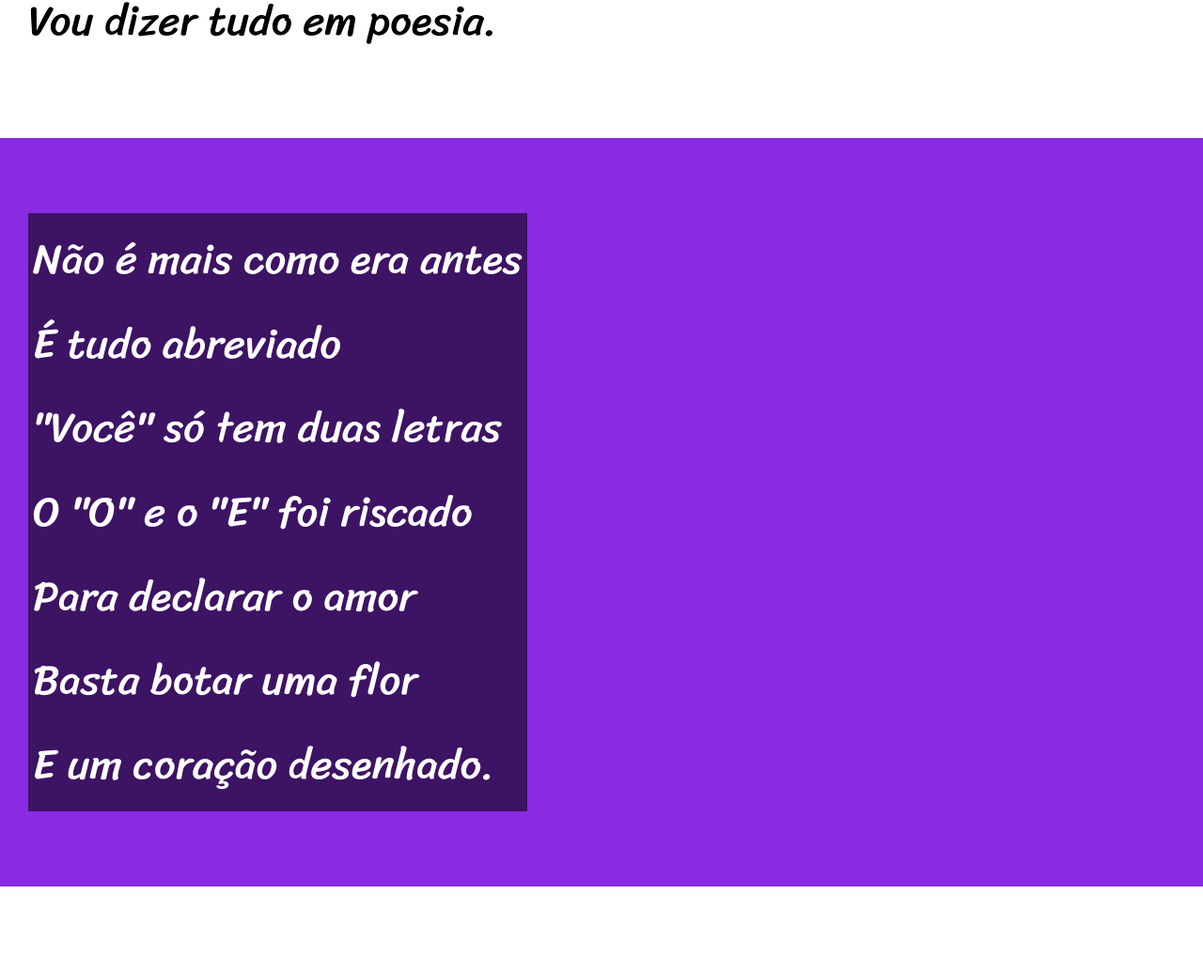
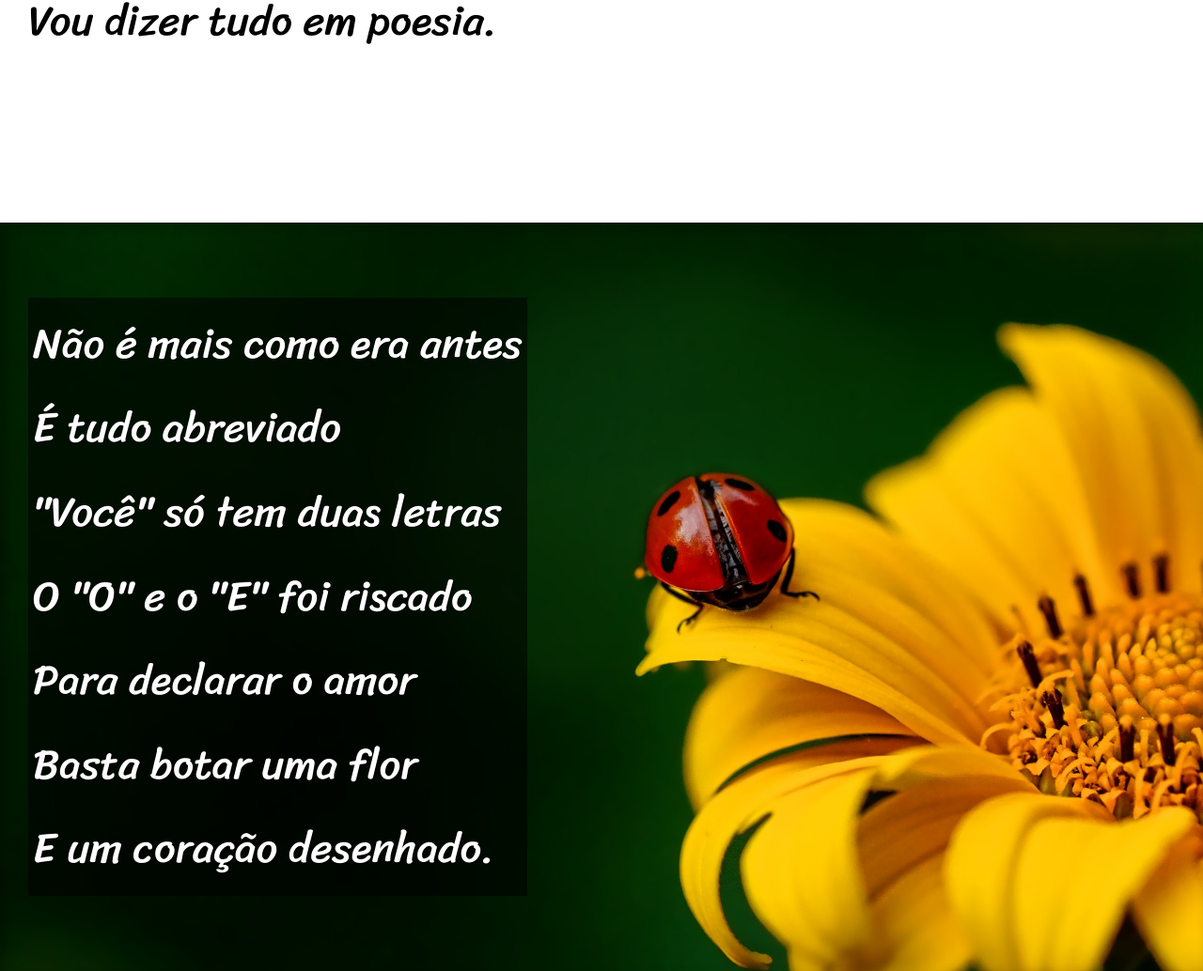
Before and after one commit to arthurmbarros/curso-html, a plain HTML site: page Desafio 4 (cordel com correção do guanabara)/index.html in a window 1280 px wide. Shown: the part 900-1934 px from the top of the page at 94% size. Drawn offline with Linux system fonts and the light colour scheme.

Commit message:
conclusão do projeto cordel com correcao do guanabara

```diff
--- a/Desafio 4 (cordel com correção do guanabara)/estilo/style.css
+++ b/Desafio 4 (cordel com correção do guanabara)/estilo/style.css
@@ -64,16 +64,32 @@ section.normal{
     color: black;
 }
 
+section > p {
+    padding-bottom: 2em;
+}
+
 section.imagem{
     background-color: blueviolet;
     color: white;
-
+    box-shadow: inset 6px 6px 13px 0px rgba(0, 0, 0, 0.288); /* inset serve para a sombra ficar para dentro da página */
+    background-size: cover;
+    background-attachment: fixed;
 }
 
 section.imagem > p{
-    background-color: rgba(0, 0, 0, 0.555);
+    background-color: rgba(0, 0, 0, 0.541);
     display: inline-block;
     padding: 5px;
+    text-shadow: 1px 1px 0px black;
+}
+
+section#img01 {
+    background-image: url('../imagens/background001.jpg'); /* tive que colocar ".." pois estamos na pasta de CSS e esse comando faz com que voltemos à pasta principal para acessar a pasta de imagens. */
+    background-position: right center;
+}
+
+section#img02{
+    background-image: url(../imagens/background002.jpg);
 
 }
 
--- a/Desafio 4 (cordel com correção do guanabara)/index.html
+++ b/Desafio 4 (cordel com correção do guanabara)/index.html
@@ -25,7 +25,7 @@
     </section>
 
 
-    <section class="imagem">
+    <section class="imagem" id="img01">
         <p>
             Não é mais como era antes <br>
             É tudo abreviado <br>
@@ -61,7 +61,7 @@
     </section>
 
 
-    <section class="imagem">
+    <section class="imagem" id="img02">
         <p>
             Tenho saudade das cartas <br>
             Escritas com a própria mão <br>
```
